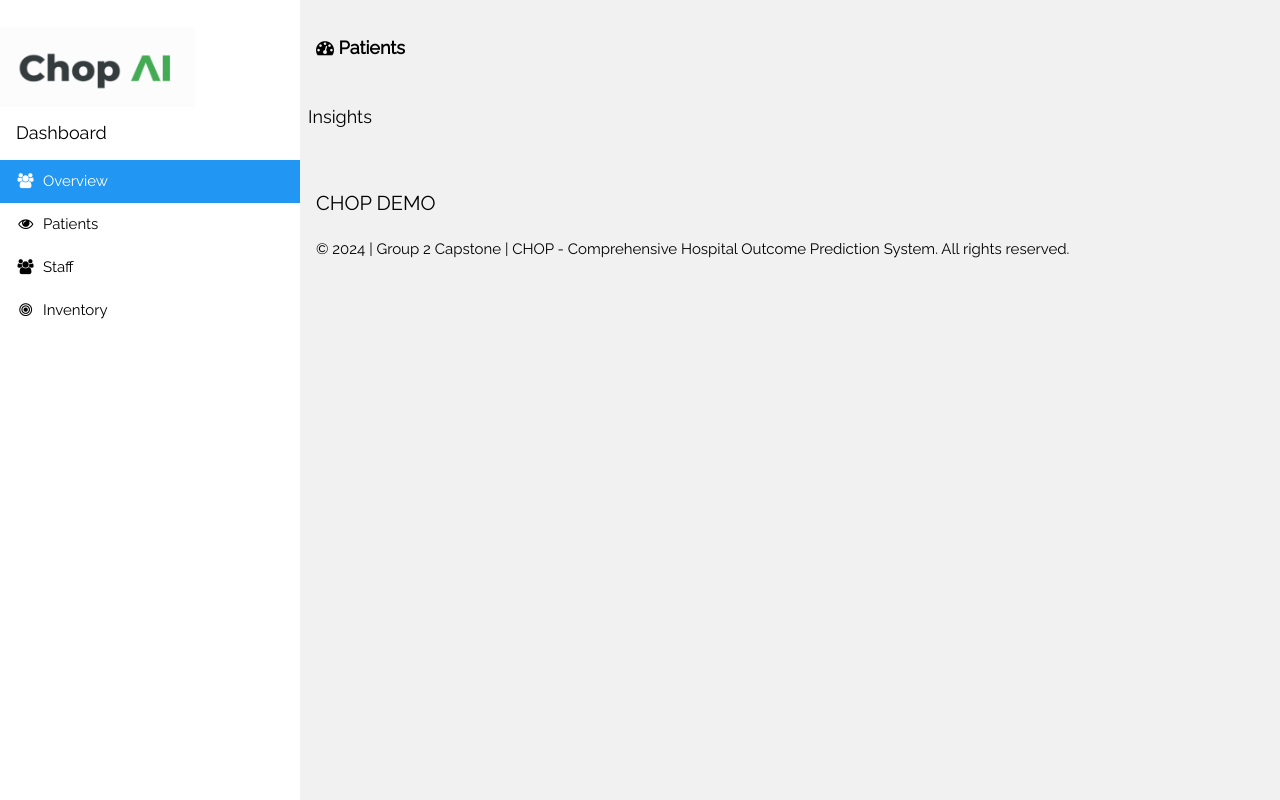
After one commit to bizzfuzz/CHOP-comprehensive-hospital-outcome-prediction-system, a FastAPI app: template app/templates/patients.html in a window 1280 px wide. The commit adds this page. Run offline with FastAPI, Linux system fonts and the light colour scheme; the template is opened without the code that fills it, so the values that code supplies are empty; parts of the project's set-up code (start-up, migrations or seed data) failed here and were passed over.

Commit message:
reading dummy data start

```diff
--- a/app/app.py
+++ b/app/app.py
@@ -1,5 +1,6 @@
 import pickle
 import uvicorn
+import pandas as pd
 from fastapi.staticfiles import StaticFiles
 from fastapi.templating import Jinja2Templates
 from fastapi import FastAPI, HTTPException, Form, Request
@@ -23,6 +24,8 @@ with open('./data/death_preprocessor.pkl', 'rb') as file:
 with open('./data/readmission_preprocessor.pkl', 'rb') as file:
     readmission_preprocessor = pickle.load(file)
 
+patients = pd.read_csv("data/patients.csv")
+
 @app.get("/")
 async def read_root(request: Request):
     return templates.TemplateResponse("index.html", {"request": request})
@@ -31,5 +34,13 @@ async def read_root(request: Request):
 async def dashboard(request: Request):
     return templates.TemplateResponse("dashboard.html", {"request": request})
 
+@app.get("/patients")
+async def view_patients(request: Request):
+    patients_temp = patients.to_dict(orient="records")
+    print(patients_temp)
+    return templates.TemplateResponse("patients.html", context={
+        "request": request, "patients": patients_temp
+    })
+
 if __name__ == '__main__':
     uvicorn.run(app, host='127.0.0.1', port=8000)
--- a/app/templates/dashboard.html
+++ b/app/templates/dashboard.html
@@ -1,7 +1,7 @@
 <!DOCTYPE html>
 <html>
     <head>
-        <title>CHOP - Demo</title>
+        <title>CHOP - Demo Dashboard</title>
         <meta charset="UTF-8">
         <meta name="viewport" content="width=device-width, initial-scale=1">
         <link rel="stylesheet" href="https://www.w3schools.com/w3css/4/w3.css">
@@ -24,7 +24,7 @@
             <div class="w3-bar-block">
                 <a href="#" class="w3-bar-item w3-button w3-padding-16 w3-hide-large w3-dark-grey w3-hover-black" onclick="w3_close()" title="close menu"><i class="fa fa-remove fa-fw"></i>  Close Menu</a>
                 <a href="#" class="w3-bar-item w3-button w3-padding w3-blue"><i class="fa fa-users fa-fw"></i>  Overview</a>
-                <a href="#" class="w3-bar-item w3-button w3-padding"><i class="fa fa-eye fa-fw"></i>  Patients</a>
+                <a href="/patients" class="w3-bar-item w3-button w3-padding"><i class="fa fa-eye fa-fw"></i>  Patients</a>
                 <a href="#" class="w3-bar-item w3-button w3-padding"><i class="fa fa-users fa-fw"></i>  Staff</a>
                 <a href="#" class="w3-bar-item w3-button w3-padding"><i class="fa fa-bullseye fa-fw"></i>  Inventory</a>
             </div>
--- /dev/null
+++ b/app/templates/patients.html
@@ -0,0 +1,95 @@
+<!DOCTYPE html>
+<html>
+    <head>
+        <title>CHOP - Demo Dashboard</title>
+        <meta charset="UTF-8">
+        <meta name="viewport" content="width=device-width, initial-scale=1">
+        <link rel="stylesheet" href="https://www.w3schools.com/w3css/4/w3.css">
+        <link rel="stylesheet" href="https://fonts.googleapis.com/css?family=Raleway">
+        <link rel="stylesheet" href="https://cdnjs.cloudflare.com/ajax/libs/font-awesome/4.7.0/css/font-awesome.min.css">
+        <link rel="stylesheet" type="text/css" href="static/css/styles.css">
+
+        <style>
+            html,body,h1,h2,h3,h4,h5 {font-family: "Raleway", sans-serif}
+        </style>
+    </head>
+    <body class="w3-light-grey">
+        <!-- Sidebar/menu -->
+        <nav class="w3-sidebar w3-collapse w3-white w3-animate-left" style="z-index:3;width:300px;" id="mySidebar"><br>
+            <a href='/'><img src="images/logo-l.png" alt="logo" class='logo-l'></a>
+
+            <div class="w3-container">
+                <h5>Dashboard</h5>
+            </div>
+            <div class="w3-bar-block">
+                <a href="#" class="w3-bar-item w3-button w3-padding-16 w3-hide-large w3-dark-grey w3-hover-black" onclick="w3_close()" title="close menu"><i class="fa fa-remove fa-fw"></i>  Close Menu</a>
+                <a href="/dashboard" class="w3-bar-item w3-button w3-padding w3-blue"><i class="fa fa-users fa-fw"></i>  Overview</a>
+                <a href="#" class="w3-bar-item w3-button w3-padding"><i class="fa fa-eye fa-fw"></i>  Patients</a>
+                <a href="#" class="w3-bar-item w3-button w3-padding"><i class="fa fa-users fa-fw"></i>  Staff</a>
+                <a href="#" class="w3-bar-item w3-button w3-padding"><i class="fa fa-bullseye fa-fw"></i>  Inventory</a>
+            </div>
+        </nav>
+
+
+        <!-- Overlay effect when opening sidebar on small screens -->
+        <div class="w3-overlay w3-hide-large w3-animate-opacity" onclick="w3_close()" style="cursor:pointer" title="close side menu" id="myOverlay"></div>
+
+        <!-- !PAGE CONTENT! -->
+        <div class="w3-main" style="margin-left:300px;">
+            <!-- Header -->
+            <header class="w3-container" style="padding-top:22px">
+                <h5><b><i class="fa fa-dashboard"></i> Patients</b></h5>
+            </header>
+
+            <div class="w3-panel">
+                <div class="w3-row-padding" style="margin:0 -16px">
+                    <div class="">
+                        <h5>Insights</h5>
+                        <table>
+                            {% for patient in patients %}
+                                <tr>
+                                    <td>{{ patient.name }}</td><br>
+                                </tr>
+                            {% endfor %}
+                        </table>
+                    </div>
+                </div>
+            </div>
+
+            <!-- Footer -->
+            <footer class="w3-container w3-padding-16 w3-light-grey">
+                <h4>CHOP DEMO</h4>
+                <p>
+                    © 2024 | Group 2 Capstone | CHOP - Comprehensive Hospital Outcome Prediction System. All rights reserved.
+                </p>
+            </footer>
+        <!-- End page content -->
+        </div>
+
+        <script>
+            // Get the Sidebar
+            var mySidebar = document.getElementById("mySidebar");
+
+            // Get the DIV with overlay effect
+            var overlayBg = document.getElementById("myOverlay");
+
+            // Toggle between showing and hiding the sidebar, and add overlay effect
+            function w3_open() {
+            if (mySidebar.style.display === 'block') {
+                mySidebar.style.display = 'none';
+                overlayBg.style.display = "none";
+            } else {
+                mySidebar.style.display = 'block';
+                overlayBg.style.display = "block";
+            }
+            }
+
+            // Close the sidebar with the close button
+            function w3_close() {
+            mySidebar.style.display = "none";
+            overlayBg.style.display = "none";
+            }
+        </script>
+
+    </body>
+</html>
```
